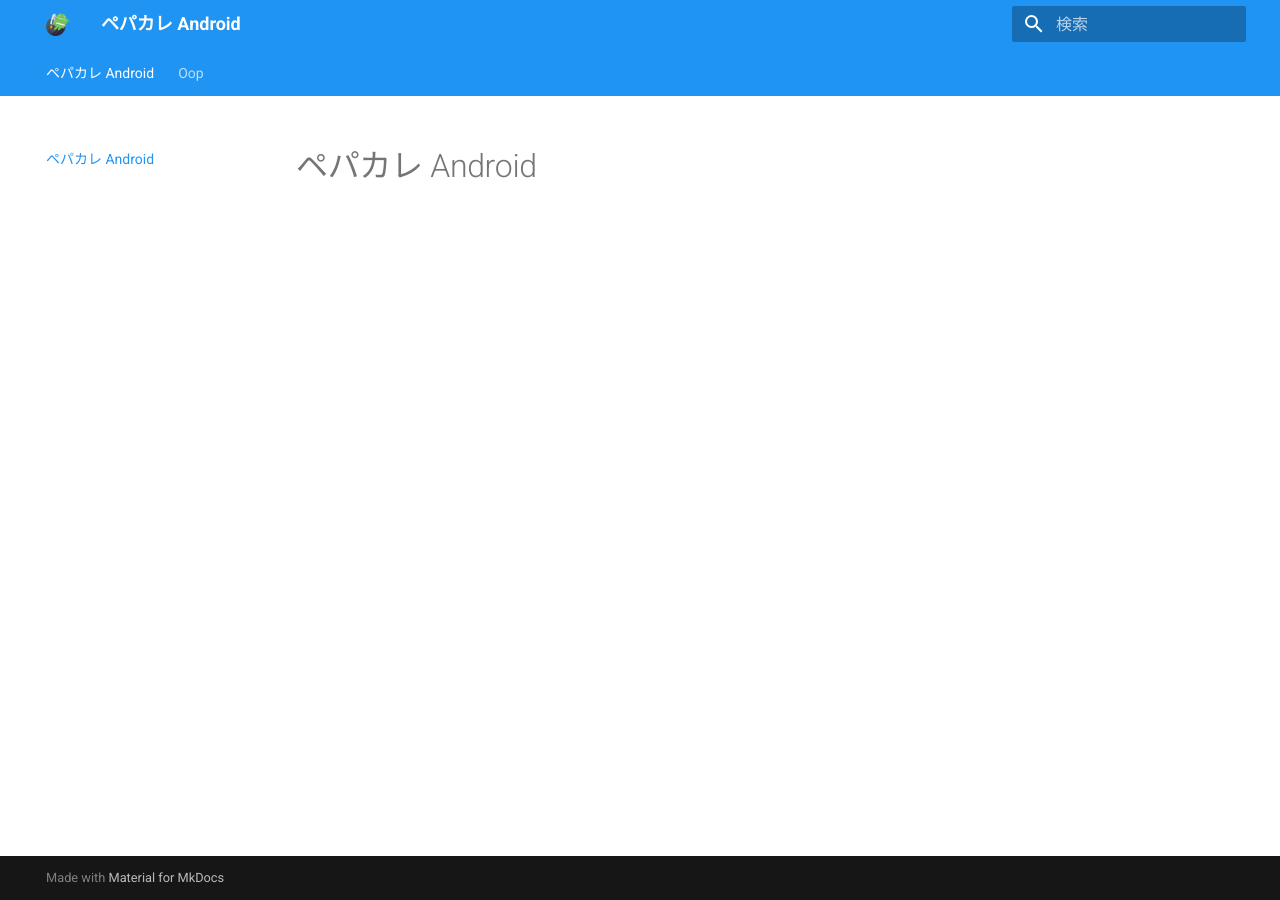
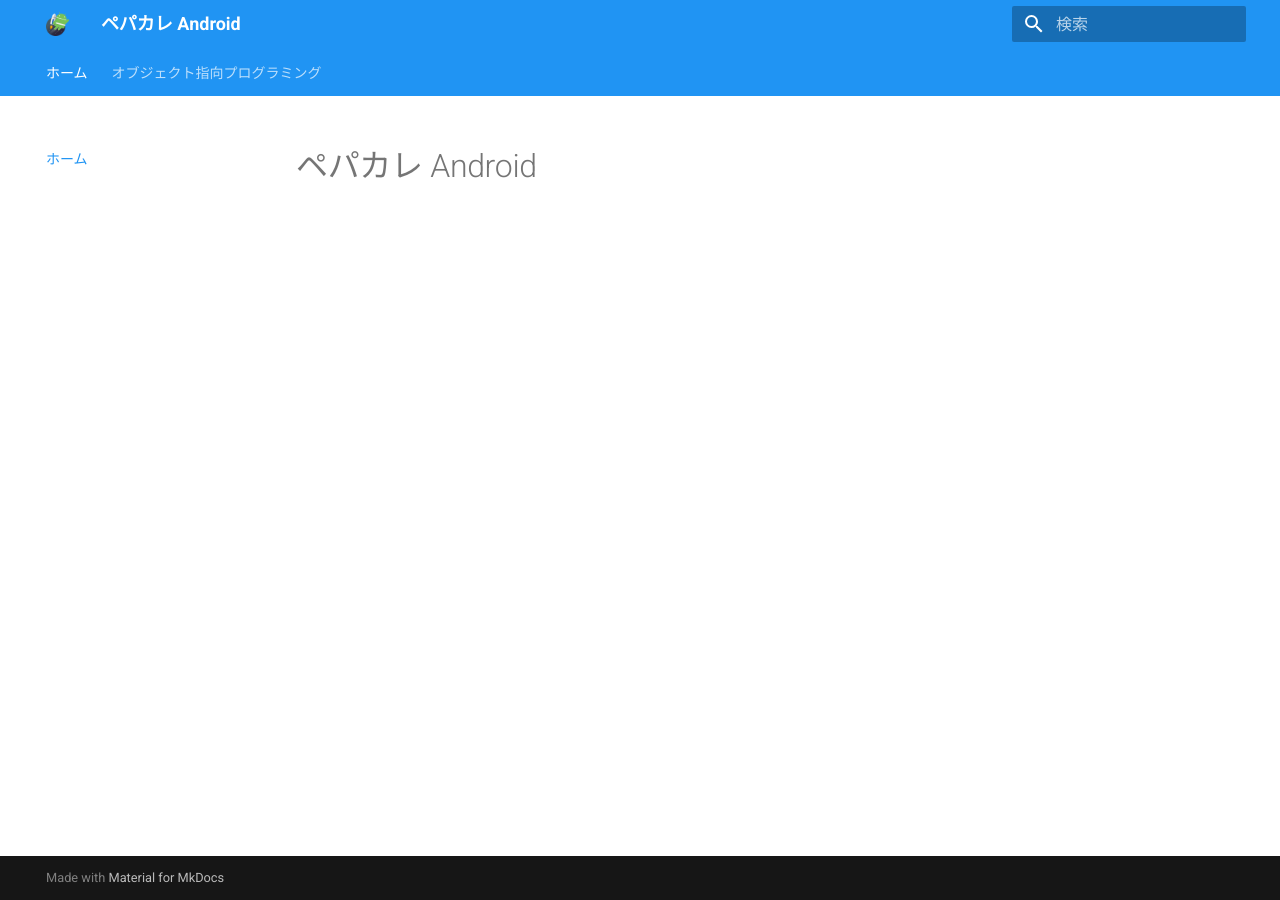
Before and after one commit to tick-taku/AndroidAppStudy, an MkDocs documentation site: the page built from docs/index.md, in a window 1280 px wide. Built offline with MkDocs 1.6.1 and Material for MkDocs 9.7.7, drawn with Linux system fonts in a browser that asks for light colours; part of the change alters nothing that is shown.

Commit message:
navigation 設定する

```diff
--- a/mkdocs.yml
+++ b/mkdocs.yml
@@ -1,6 +1,10 @@
 site_name: ペパカレ Android
 site_description: ペパカレ Android のカリキュラム用にテキストを置いたり課題を提出してもらうリポジトリです。
 site_author: GMO Pepabo, Inc.
+nav:
+- ホーム: index.md
+- オブジェクト指向プログラミング:
+  - オブジェクト指向プログラミングとは: oop/object_oriented_programing.md
 theme:
   name: material
   language: ja
```
